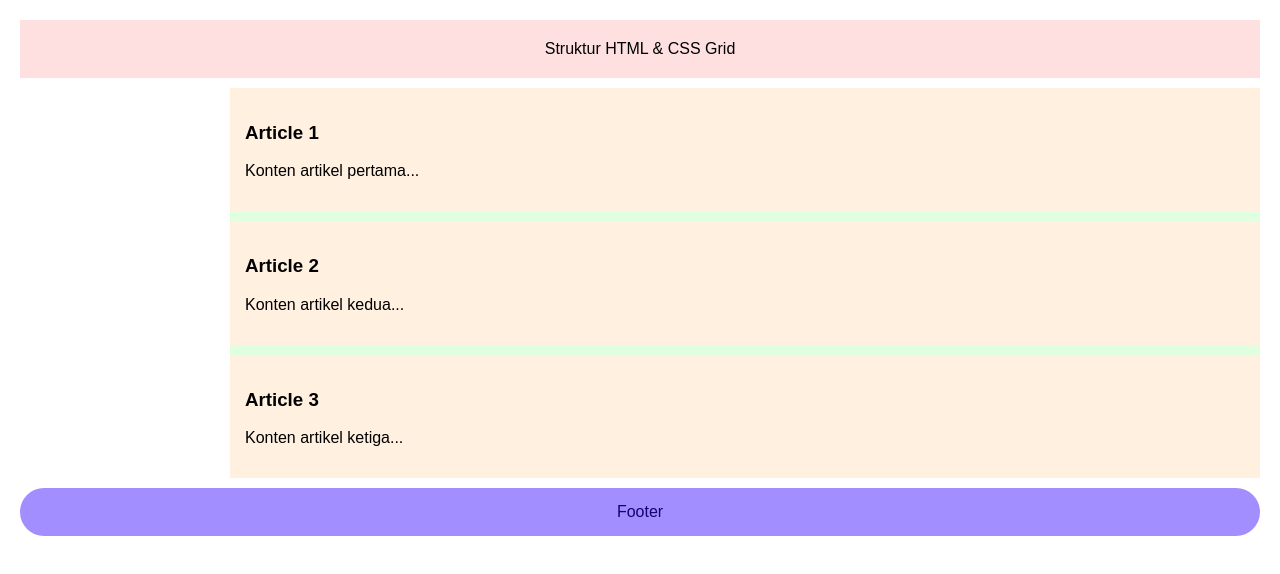
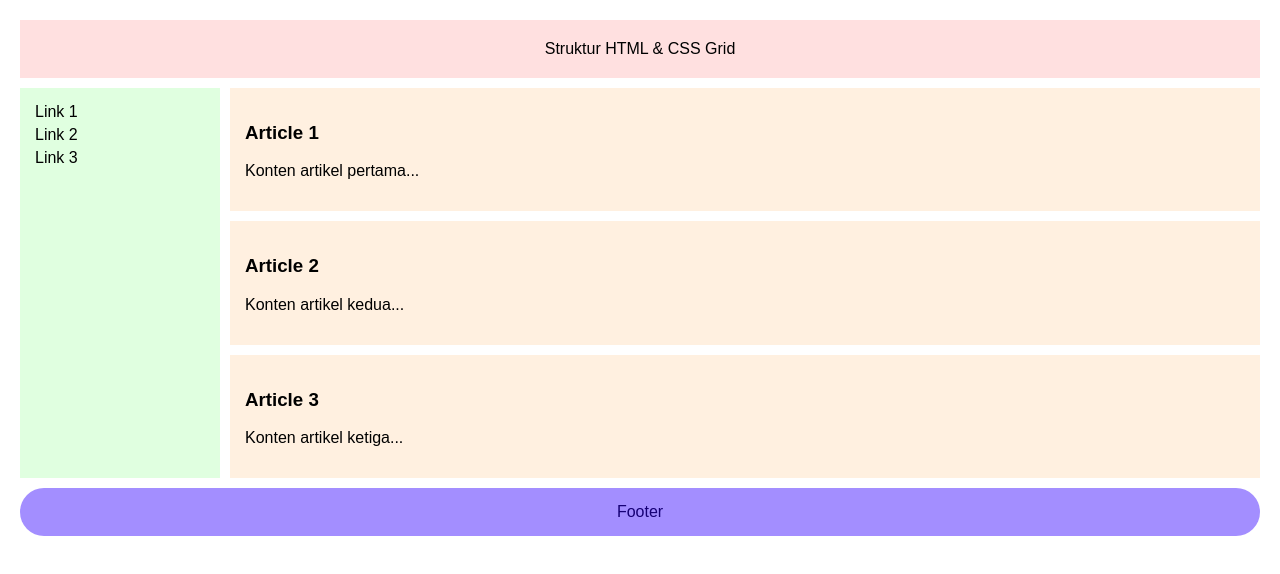
Before and after one commit to ccanianio/ccanianio.github.io, a plain HTML site: page tik.html in a window 1280 px wide. Drawn offline with Linux system fonts and the light colour scheme.

Commit message:
udah deh

```diff
--- a/tik.html
+++ b/tik.html
@@ -25,7 +25,7 @@
       }
 
       .navigation {
-        grid-column: 2 / 2; /* Item menempati kolom 1 sampai 2 */
+        grid-column: 1 / 2; /* Item menempati kolom 1 sampai 2 */
         grid-row: 2 / 3; /* Item menempati baris kedua */
         background-color: #e0ffe0;
         padding: 15px;
```
